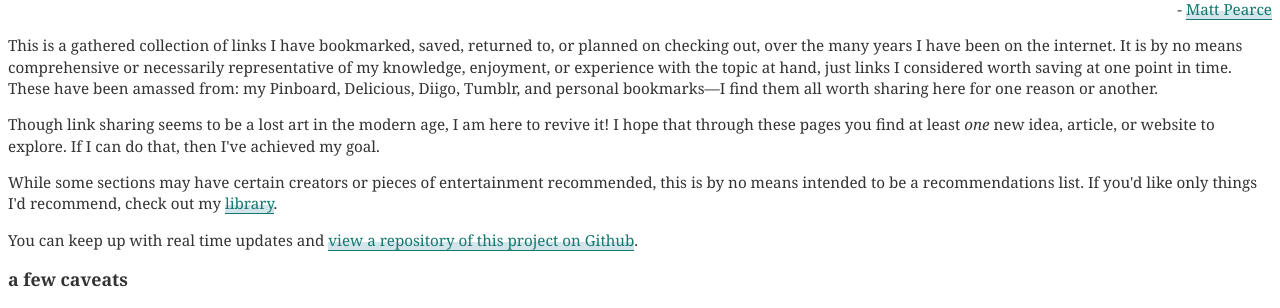
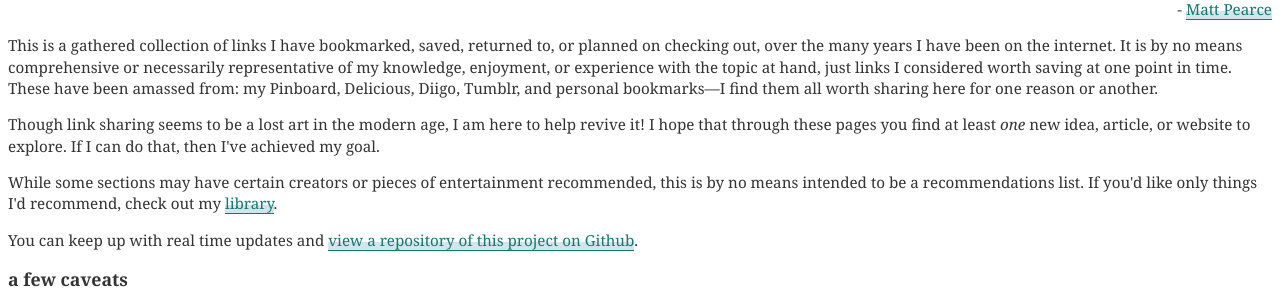
Before and after one commit to aroceu/links, a PHP site: page /about.php in a window 1280 px wide. Shown: the part 131-439 px from the top of the page. Run offline with PHP 8.4, Linux system fonts and the light colour scheme.

Commit message:
Update about.php

```diff
--- a/about.php
+++ b/about.php
@@ -10,7 +10,7 @@
 
 <p>This is a gathered collection of links I have bookmarked, saved, returned to, or planned on checking out, over the many years I have been on the internet. It is by no means comprehensive or necessarily representative of my knowledge, enjoyment, or experience with the topic at hand, just links I considered worth saving at one point in time. These have been amassed from: my Pinboard, Delicious, Diigo, Tumblr, and personal bookmarks&mdash;I find them all worth sharing here for one reason or another.</p>
 
-<p>Though link sharing seems to be a lost art in the modern age, I am here to revive it! I hope that through these pages you find at least <i>one</i> new idea, article, or website to explore. If I can do that, then I've achieved my goal.</p>
+<p>Though link sharing seems to be a lost art in the modern age, I am here to help revive it! I hope that through these pages you find at least <i>one</i> new idea, article, or website to explore. If I can do that, then I've achieved my goal.</p>
 
 <p>While some sections may have certain creators or pieces of entertainment recommended, this is by no means intended to be a recommendations list. If you'd like only things I'd recommend, check out my <a href="https://aroceu.com/library" target="blank">library</a>.</p>
 
```
